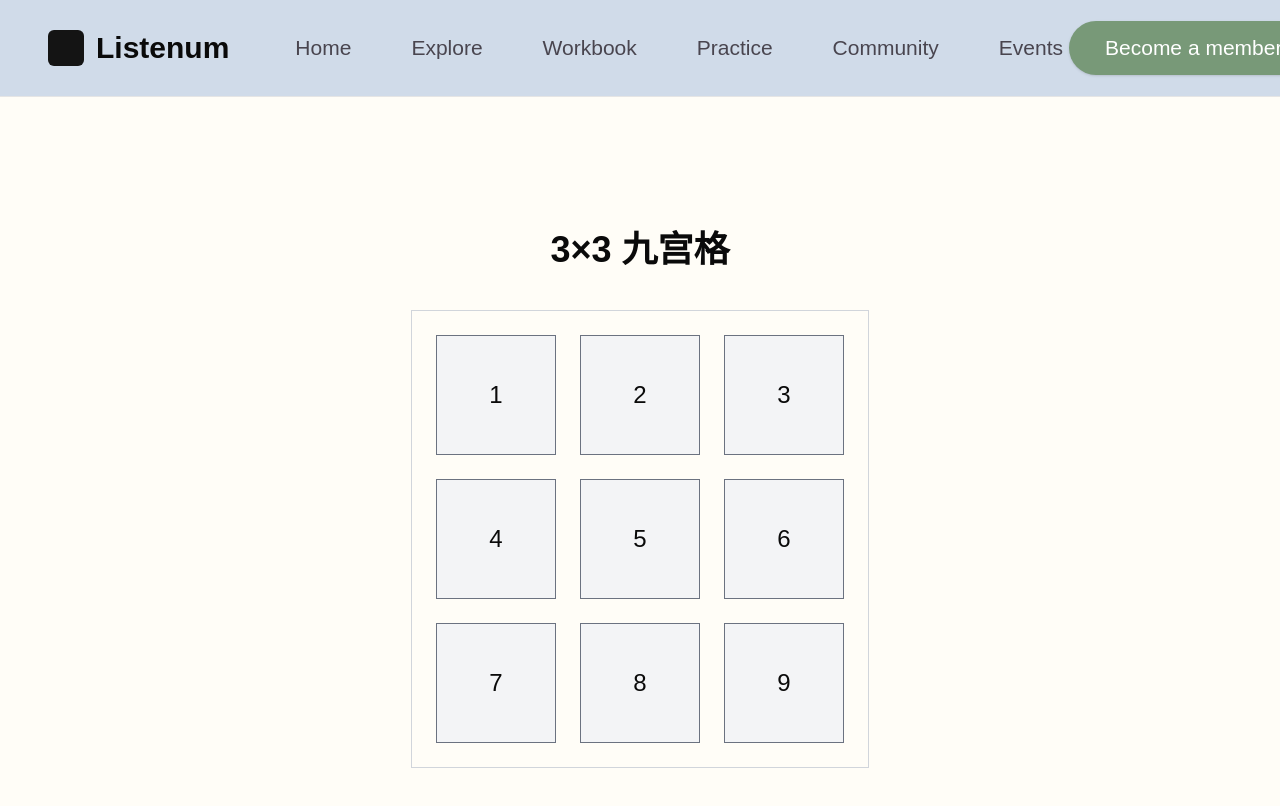
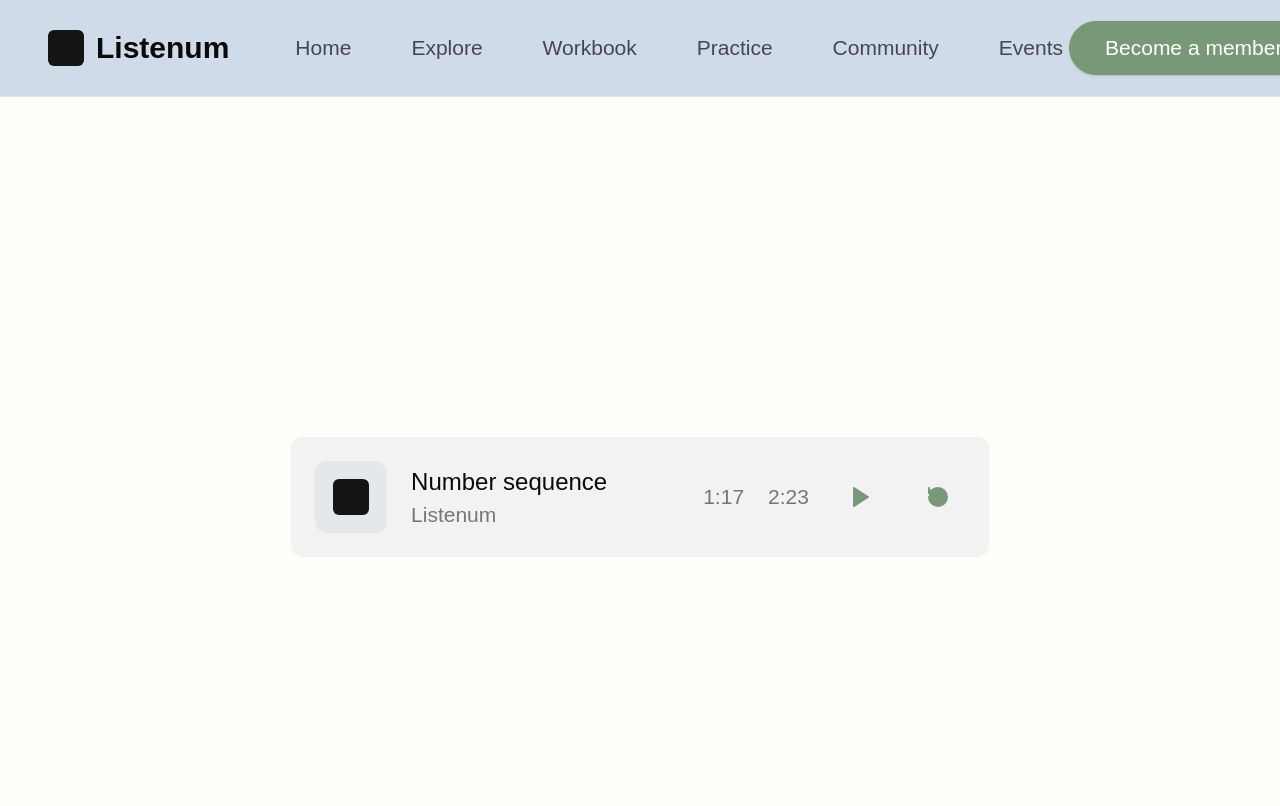
Before and after one commit to yanhanruan/Listenum, a Next.js app: page /test in a window 1280 px wide. Shown: the top 806 px of the page. Built offline with nearby package versions, Linux system fonts and the light colour scheme.

Commit message:
feat(audio-playback): implement play, pause and replay controls

```diff
--- a/src/app/test/page.tsx
+++ b/src/app/test/page.tsx
@@ -1,10 +1,9 @@
-import Grid from "./components/Grid";
+import AudioControls from "@/components/audio-controls";
 
 export default function Home() {
   return (
     <main className="flex flex-col items-center justify-center min-h-screen">
-      <h1 className="text-2xl font-bold mb-6">3×3 九宫格</h1>
-      <Grid />
+      <AudioControls />
     </main>
   );
 }
--- /dev/null
+++ b/src/components/audio-controls.tsx
@@ -0,0 +1,73 @@
+"use client";
+
+import { useRef, useState } from "react";
+import { Play, Pause, RotateCcw } from "lucide-react"; // Assuming you're using Lucide icons
+import { Button } from "@/components/ui/button"; // Adjust this import if needed
+
+export default function AudioControls() {
+  const audioRef = useRef<HTMLAudioElement | null>(null);
+  const [isPlaying, setIsPlaying] = useState(false);
+  const [progress, setProgress] = useState(0);
+
+  const handlePlayPause = () => {
+    if (!audioRef.current) return;
+
+    if (isPlaying) {
+      audioRef.current.pause();
+    } else {
+      audioRef.current.play();
+    }
+    setIsPlaying(!isPlaying);
+  };
+
+  const handleReplay = () => {
+    if (audioRef.current) {
+      audioRef.current.currentTime = 0;
+      audioRef.current.play();
+      setIsPlaying(true);
+    }
+  };
+
+  // Update progress bar
+  const handleTimeUpdate = () => {
+    if (audioRef.current) {
+      const percent = (audioRef.current.currentTime / audioRef.current.duration) * 100;
+      setProgress(percent);
+    }
+  };
+
+  return (
+    <div className="bg-[#f2f2f2] p-4 rounded-lg flex items-center gap-4">
+      <audio
+        ref={audioRef}
+        src="/audio/sleepy-rain.mp3"
+        preload="auto"
+        onTimeUpdate={handleTimeUpdate}
+      />
+
+      <div className="w-12 h-12 bg-[#e5e8eb] rounded-lg flex items-center justify-center">
+        <div className="w-6 h-6 bg-[#141414] rounded" />
+      </div>
+
+      <div>
+        <h3 className="font-medium">Number sequence</h3>
+        <p className="text-sm text-[#737873]">Listenum</p>
+      </div>
+
+      <div className="flex-1 h-1 bg-[#e5e8eb] rounded-full mx-4 relative">
+        <div className="h-full bg-[#789978] rounded-full" style={{ width: `${progress}%` }} />
+      </div>
+
+      <div className="text-sm text-[#737873]">1:17</div>
+      <div className="text-sm text-[#737873]">2:23</div>
+
+      <Button size="icon" variant="ghost" className="text-[#789978]" onClick={handlePlayPause}>
+        {isPlaying ? <Pause className="w-6 h-6 fill-current" /> : <Play className="w-6 h-6 fill-current" />}
+      </Button>
+
+      <Button size="icon" variant="ghost" className="text-[#789978]" onClick={handleReplay}>
+        <RotateCcw className="w-6 h-6 fill-current" />
+      </Button>
+    </div>
+  );
+}
--- a/src/components/navigation.tsx
+++ b/src/components/navigation.tsx
@@ -29,7 +29,9 @@ export default function Navigation() {
                     </div>
                     <div className="flex items-center gap-4">
                         <Button className="bg-[#789978] hover:bg-[#779977] text-white rounded-full px-6">Become a member</Button>
-                        <div className="w-8 h-8 rounded-full bg-[#e5e8eb]" />
+                        <Link href="/profile">
+                            <div className="w-8 h-8 rounded-full bg-[#e5e8eb]" />
+                        </Link>
                     </div>
                 </div>
             </div>
```
Also changed, not shown: 1 other file (tests, documents, lock files or other folders).
